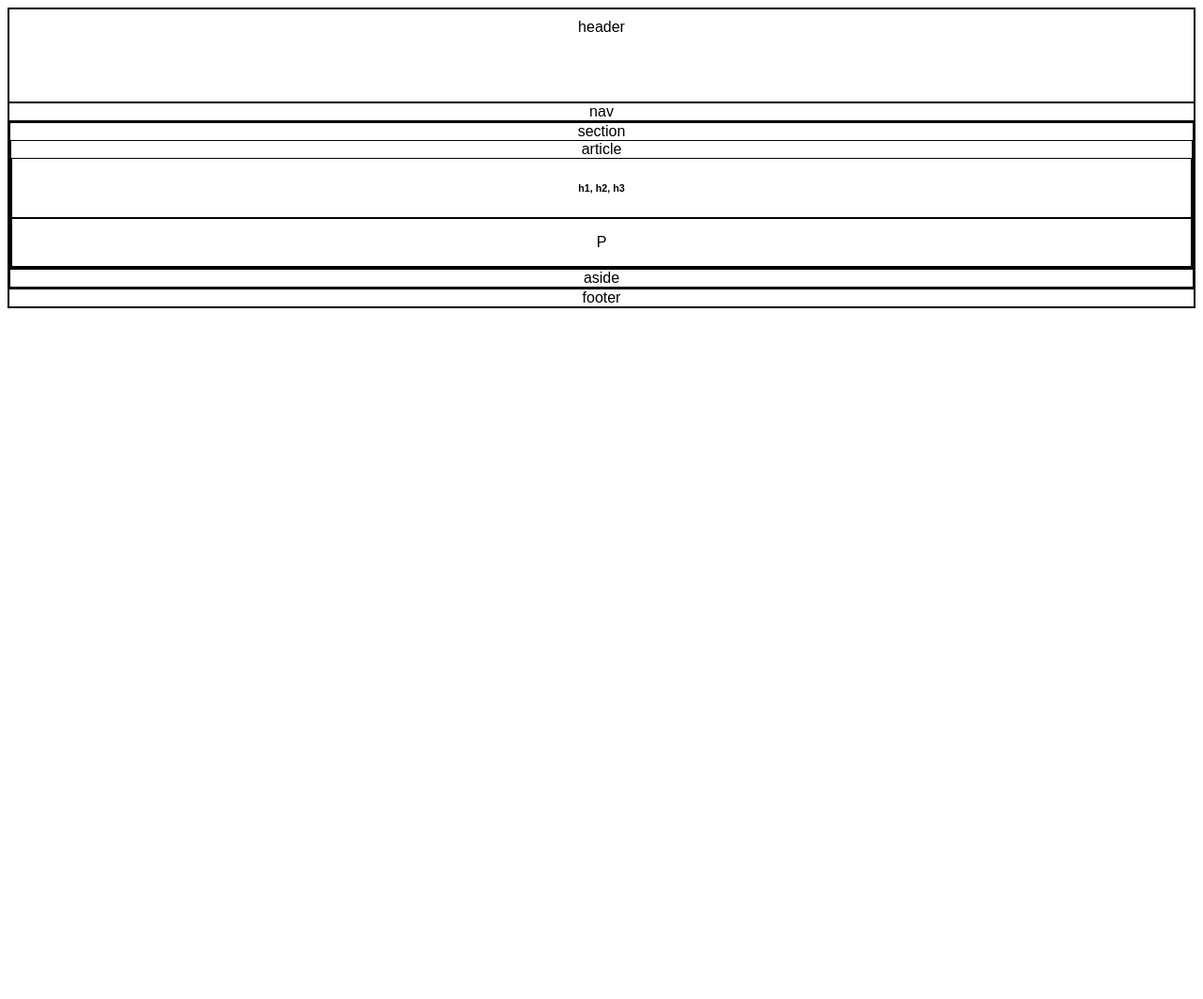
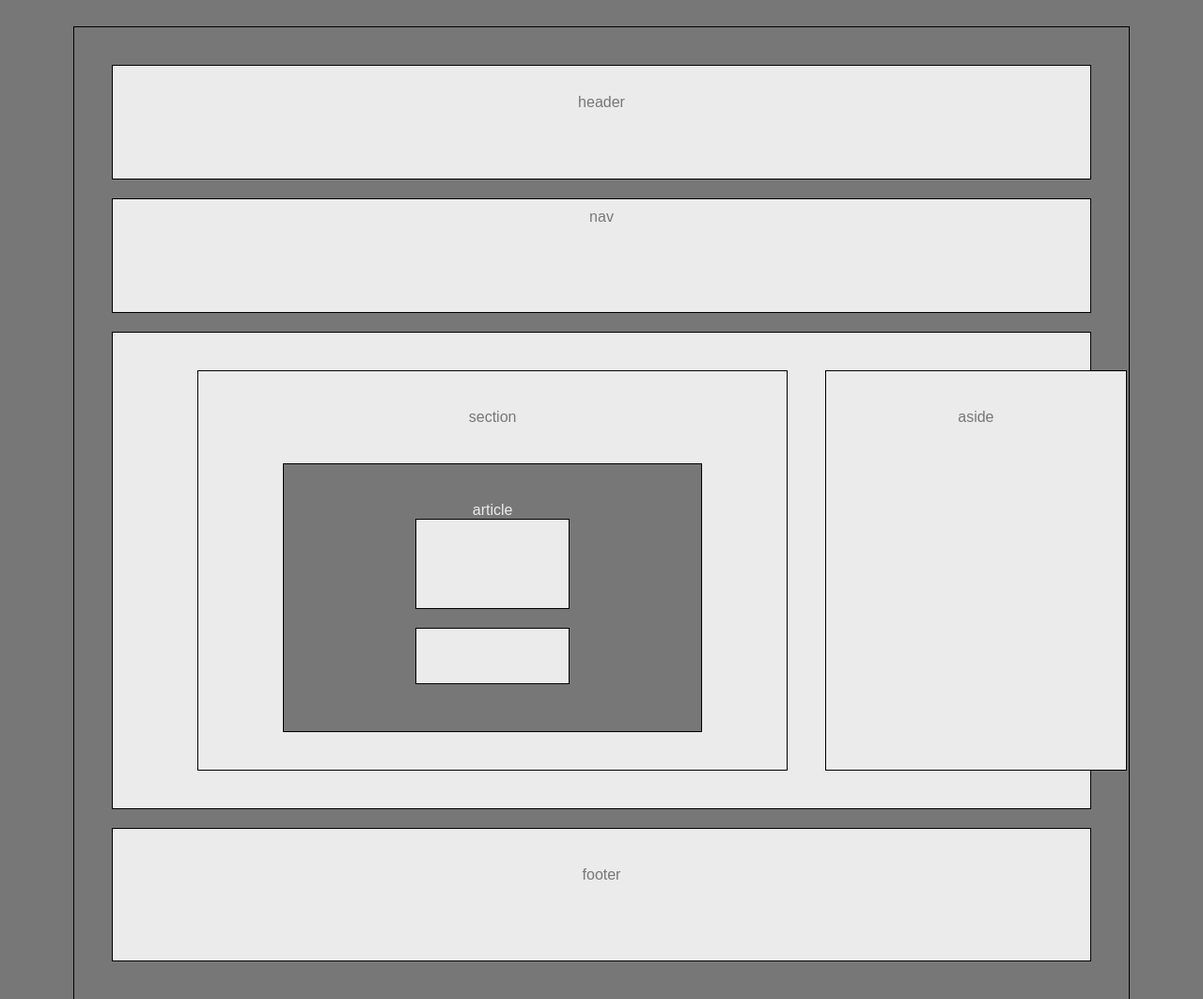
Before and after one commit to ravipjoshi/HW-Wireframe, a plain HTML site: page index.html in a window 1280 px wide. Shown: the top 1063 px of the page at 94% size. Before the commit the page ends 800 px from the top, so only its background shows below. Drawn offline with Linux system fonts and the light colour scheme.

Commit message:
updated both the files according to the assignment definition

```diff
--- a/index.html
+++ b/index.html
@@ -8,7 +8,7 @@
     <title>Easier Homework Assignment</title>
 </head>
 <body>
-    <div class='container'>
+
         <div class='headerCls'>
             <header> header </header>
         </div>
@@ -24,10 +24,10 @@
                         <article>
                             article
                                 <div class='headerdiv'>
-                                <h6>h1, h2, h3</h6>
+                                     h1, h2, h3
                                </div>
                                <div class='paragraph'>
-                                <p>P</p>
+                                  P
                                </div>
                         </article>
                    </div>
@@ -39,6 +39,6 @@
             <div class='footerCls'>
                 <footer>footer</footer>
             </div>
-    </div>
+
 </body>
 </html>
--- a/stylesheet/style.css
+++ b/stylesheet/style.css
@@ -1,63 +1,102 @@
-*,*::after,
+*{padding: 20px 70px 20px 70px;}
+*::after,
 *::before{
     box-sizing: border-box;
 }
 
-.container{
+body{
     text-align: center;
     width :'70%';
     margin-top: '50px';
     border : 1px solid black ;
-    width: '960px';
+    padding : 20px 20px 20px 20px;
     font-family: 'Arial', 'Helvetica Neue', Helvetica, sans-serif;
     font-size: '18px';
-    color: '#777';
-    background-color: '#777';
+    background-color: #777;
+    justify-content: space-around;
+    ;
 
   }
 
 .headerCls{
 
-    background-color : '#ebebeb';
+    background-color : #ebebeb;
     height: 100px;
     padding: 10px;
     border: 1px solid black ;
+    color:#777;
+    margin: 20px 20px 20px 20px;
 }
 
 .nav{
-    height: '100px';
-    background-color : '#ebebeb';
+    height: 100px;
+    background-color : #ebebeb;
     border : 1px solid black ;
+    color:#777;
+    margin: 20px 20px 20px 20px;
+    padding: 10px;
 }
 .wrapper{
-    height: '300px';
-    background-color : '#ebebeb';
+
+    display: flex;
+    background-color : #ebebeb;
     border : 1px solid black ;
+    color:#777;
+    margin: 20px 20px 20px 20px;
 }
 .section{
-    width: '495px';
-    background-color : '#ebebeb';
+    width: 495px;
+    background-color : #ebebeb;
     border : 1px solid black ;
+    float: left;
+    color:#777;
+    margin: 20px 20px 20px 20px;
 }
 .articleCls{
 
-    color : '#ebebeb';
-    background-color : '#777';
+    color : #ebebeb;
+    background-color : #777;
     border : 1px solid black ;
+    margin: 20px 20px 20px 20px;
 }
 .headerdiv{
 
     border : 1px solid black ;
+    margin-top: 10 px;
+    margin-bottom: 20px;
+    background-color : #ebebeb;
+    align-content: center;
+
 }
 .paragraph{
+    margin-top: 20px;
+    margin-bottom:10px;
+    border : 1px solid black ;
+    background-color : #ebebeb;
+    align-content: center;
 
-    border : 1px solid black ;
 }
 .asideCls{
 
     border : 1px solid black ;
+    float:right;
+    background-color : #ebebeb;
+    color:#777;
+    margin: 20px 20px 20px 20px;
+
+
 }
+h6{
+   color: #777;
+}
+p{
+   color: #777;
+}
+
 .footerCls{
-    height: '100px';
+    height: 100px;
     border : 1px solid black ;
+    background-color : #ebebeb;
+    color:#777;
+    margin: 20px 20px 20px 20px;
 }
```
Lines whose indentation alone changed are shown as unchanged.
